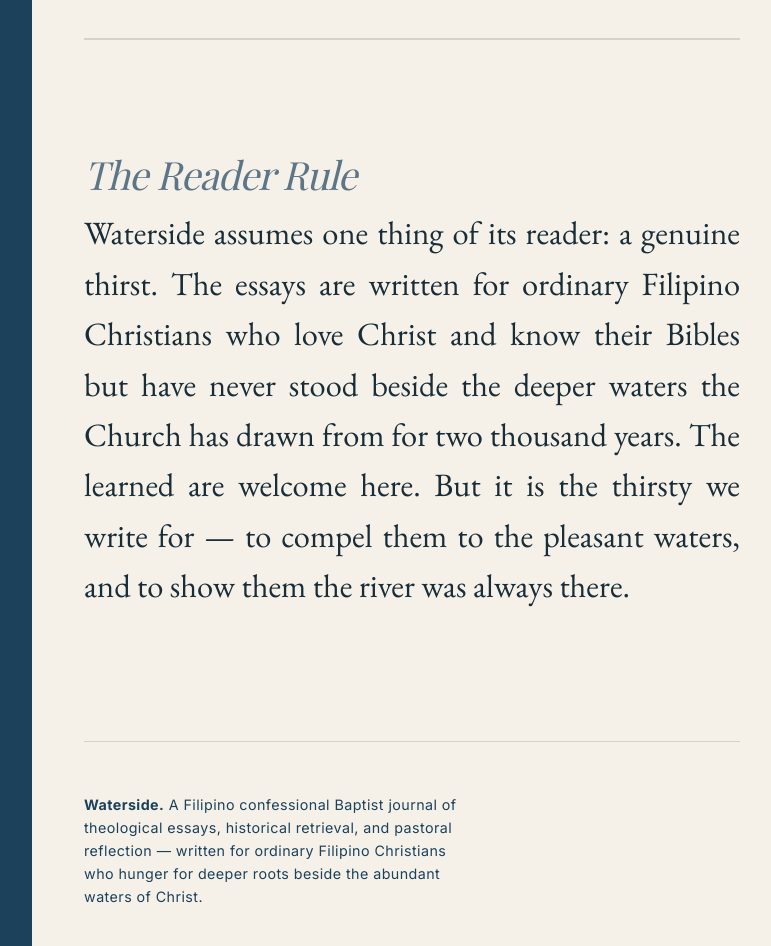
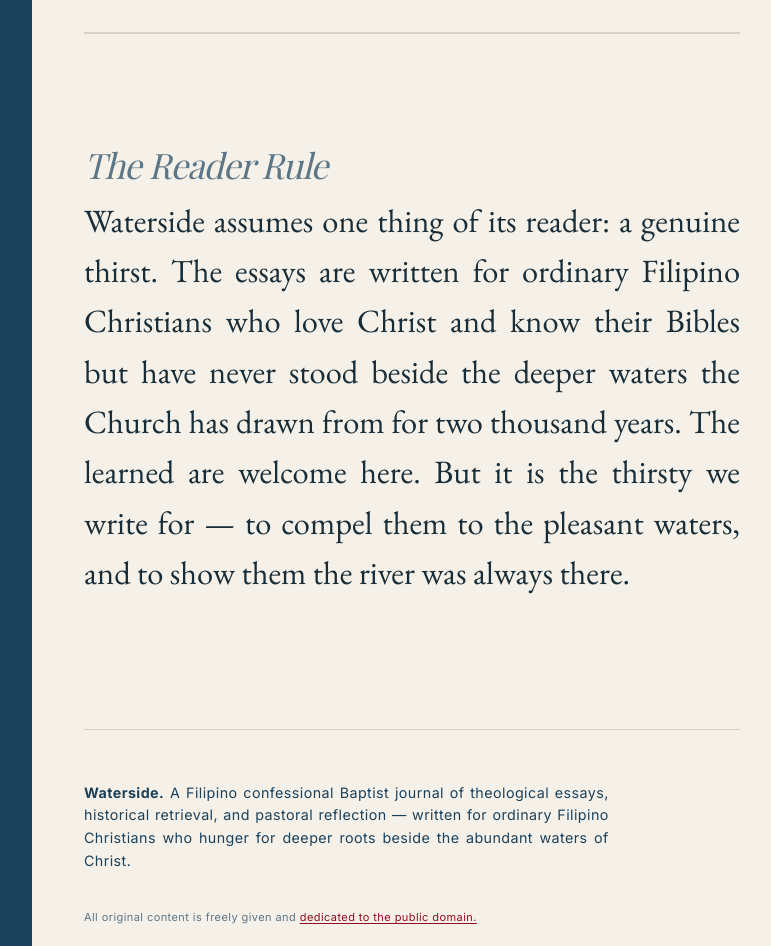
Before and after one commit to partikularwaters/waterside-journal, a Next.js app: page /about in a window 1280 px wide. Shown: the part 1080-2026 px from the top of the page, without its empty margins (488-1259 px from the left). Built offline with nearby package versions, Linux system fonts and the light colour scheme; a web font is replaced by a local one.

Commit message:
Globalized footer layout

```diff
--- a/src/app/globals.css
+++ b/src/app/globals.css
@@ -452,15 +452,13 @@
   display: block !important;
   height: 0 !important;
   width: 100% !important;
-
-  /* Creates perfect, absolute editorial balance above and below the line */
   margin-top: 4rem !important;
   margin-bottom: 4rem !important;
 }
 
 .essay-body h2 {
   font-family: var(--display-serif);
-  font-size: 1.5rem;
+  font-size: 1.35rem;
   font-weight: 400;
   font-style: italic;
   letter-spacing: -0.04rem;
@@ -471,7 +469,7 @@
 
 .essay-body h3 {
   font-family: var(--serif);
-  font-size: 1.45rem;
+  font-size: 1.35rem;
   font-weight: 500;
   line-height: 1.35;
   color: var(--text);
@@ -556,15 +554,17 @@
   margin-top: clamp(3rem, 8vw, 5rem);
   padding-top: 1.5rem;
   border-top: 1px solid var(--rule);
+  text-align: justify;
   font-family: var(--sans);
   font-size: 0.55rem;
   letter-spacing: 0.03em;
   color: var(--meta);
   line-height: 1.9;
+  text-justify: inter-word;
 }
 
 .site-footer a {
-  color: inherit;
+  color: var(--scripture-ref);
   text-decoration: underline;
   text-underline-offset: 2px;
 }
--- a/src/app/layout.js
+++ b/src/app/layout.js
@@ -47,12 +47,12 @@
             {children}
 
             <footer className="site-footer" style={{ marginTop: '5rem', paddingTop: '2rem' }}>
-              <p style={{ fontFamily: 'var(--sans)', color: 'var(--text-secondary)', marginBottom: '1.5rem', maxWidth: '60%', textAlign: 'left', lineHeight: '1.6' }}>
+              <p style={{ fontFamily: 'var(--sans)', color: 'var(--text-secondary)', marginBottom: '1.5rem', maxWidth: '80%', lineHeight: '1.6' }}>
                 <strong>Waterside.</strong> A Filipino confessional Baptist journal of theological essays, historical retrieval, and pastoral reflection —
                 written for ordinary Filipino Christians who hunger for deeper roots beside the abundant waters of Christ.
               </p>
 
-              <p className="copyright-notice">
+              <p className="copyright-notice" style={{ maxWidth: '80%' }}>
                 All original content is freely given and <a href="https://copy.church/free/" target="_blank" rel="noopener noreferrer">dedicated to the public domain.</a>
               </p>
             </footer>
```
